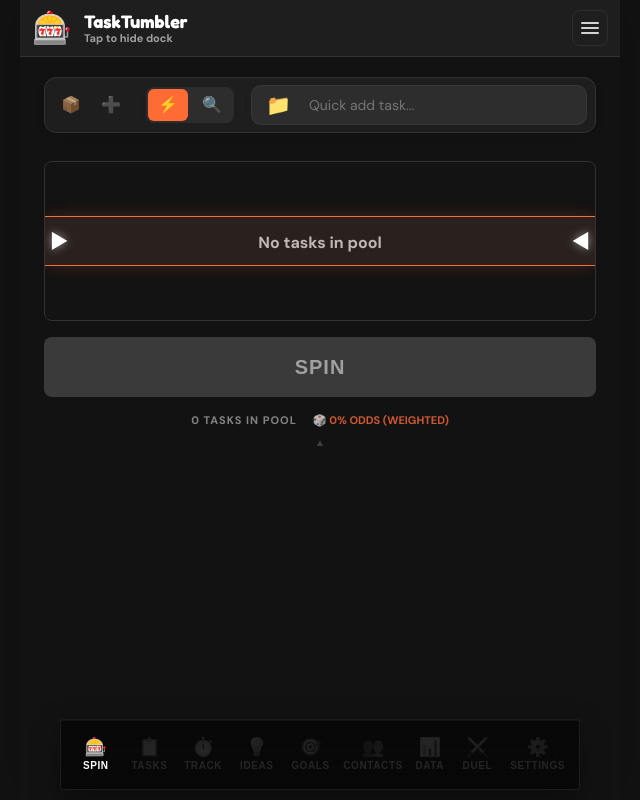
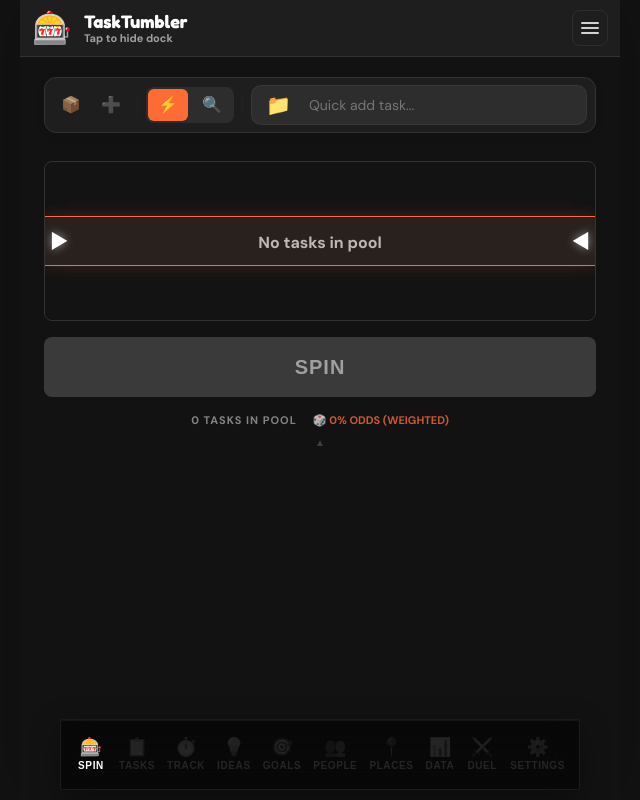
Before and after one commit to joeylamplighter/TaskTumbler, a React (Vite) app: page / in a window 1280 px wide. Shown: the whole page, without its empty margins (320-960 px from the left). Built offline with nearby package versions, Linux system fonts and the light colour scheme.

Commit message:
Updated 22-app.jsx

```diff
--- a/js/logic/22-app.jsx
+++ b/js/logic/22-app.jsx
@@ -147,17 +147,6 @@ const clearInitFlag = () => {
 const initialTab = () => {
   const primaryHash = window.location.hash.slice(1).split("?")[0].toLowerCase();
   const validTabs = ["tasks", "spin", "timer", "lists", "goals", "stats", "people", "places", "duel", "settings"];
-
-  // Handle legacy people/places URLs - redirect to contacts subtabs
-  if (primaryHash === "people") {
-    window.location.hash = "#contacts:people";
-    return "contacts:people";
-  }
-  if (primaryHash === "places") {
-    window.location.hash = "#contacts:places";
-    return "contacts:places";
-  }
-
   return validTabs.includes(primaryHash) ? primaryHash : "spin";
 };
 
@@ -2157,9 +2146,8 @@ const removeSubCategory = (parentCat, subName) => {
     { key: "timer", icon: "⏱️", label: "Track", displayLabel: "Track" },
     { key: "lists", icon: "💡", label: "Ideas", displayLabel: "Ideas" },
     { key: "goals", icon: "🎯", label: "Goals", displayLabel: "Goals" },
-    { key: "contacts", icon: "👥", label: "Contacts", displayLabel: "Contacts", hasDropdown: true, dropdownItems: ["contacts:people", "contacts:places"] },
-    { key: "contacts:people", icon: "👥", label: "People", displayLabel: "People", groupLabel: "Contacts" },
-    { key: "contacts:places", icon: "📍", label: "Places", displayLabel: "Places", groupLabel: "Contacts" },
+    { key: "people", icon: "👥", label: "People", displayLabel: "People" },
+    { key: "places", icon: "📍", label: "Places", displayLabel: "Places" },
     { key: "stats", icon: "📊", label: "Data", displayLabel: "Data", hasDropdown: true, dropdownItems: ["stats:overview", "stats:charts", "stats:history"] },
     { key: "stats:overview", icon: "📊", label: "Overview", displayLabel: "Overview", groupLabel: "Data" },
     { key: "stats:charts", icon: "📈", label: "Charts", displayLabel: "Charts", groupLabel: "Data" },
@@ -3304,8 +3292,8 @@ const removeSubCategory = (parentCat, subName) => {
             )}
 
             {tab === "goals" && <GoalsTabComp goals={goals} setGoals={setGoals} tasks={tasks} notify={notify} />}
-            {(tab === "people" || tab === "contacts:people") && <PeopleTabComp people={allPeople} setPeople={setPeople} tasks={tasks} history={activities} categories={categories} settings={settings} notify={notify} locations={DM?.locations?.getAll?.() || []} setLocations={(newList) => DM?.locations?.setAll?.(newList)} setTasks={setTasks} onViewTask={setViewTask} />}
-            {(tab === "places" || tab === "contacts:places") && <PlacesTabComp tasks={tasks} history={activities} categories={categories} settings={settings} notify={notify} locations={DM?.locations?.getAll?.() || []} setLocations={(newList) => DM?.locations?.setAll?.(newList)} setPeople={setPeople} setTasks={setTasks} onViewTask={setViewTask} />}
+            {tab === "people" && <PeopleTabComp people={allPeople} setPeople={setPeople} tasks={tasks} history={activities} categories={categories} settings={settings} notify={notify} locations={DM?.locations?.getAll?.() || []} setLocations={(newList) => DM?.locations?.setAll?.(newList)} setTasks={setTasks} onViewTask={setViewTask} />}
+            {tab === "places" && <PlacesTabComp tasks={tasks} history={activities} categories={categories} settings={settings} notify={notify} locations={DM?.locations?.getAll?.() || []} setLocations={(newList) => DM?.locations?.setAll?.(newList)} setPeople={setPeople} setTasks={setTasks} onViewTask={setViewTask} />}
             {tab === "stats" && <StatsTabComp tasks={tasks} history={activities} categories={categories} settings={settings} notify={notify} userStats={userStats} onViewTask={setViewTask} />}
             {tab === "duel" && (
               <DuelTabComp tasks={tasks} onUpdate={updateTask} settings={settings} notify={notify} fireConfetti={window.fireConfetti} addActivity={addActivity} />
@@ -3361,12 +3349,6 @@ const removeSubCategory = (parentCat, subName) => {
                   setSettingsView(subtab);
                   window.location.hash = `#settings?view=${subtab}`;
                   window.dispatchEvent(new CustomEvent('tab-change', { detail: { tab: 'settings' } }));
-                } else if (parentTab === "contacts") {
-                  // Handle contacts dropdown - set tab directly to the subtab value
-                  const contactTab = subtab === "people" ? "contacts:people" : "contacts:places";
-                  setTab(contactTab);
-                  window.location.hash = `#${contactTab}`;
-                  window.dispatchEvent(new CustomEvent('tab-change', { detail: { tab: contactTab } }));
                 }
               } else {
                 setTab(tabKey);
```
Also changed, not shown: js/core/02-constants.js (+5 -6 lines).
